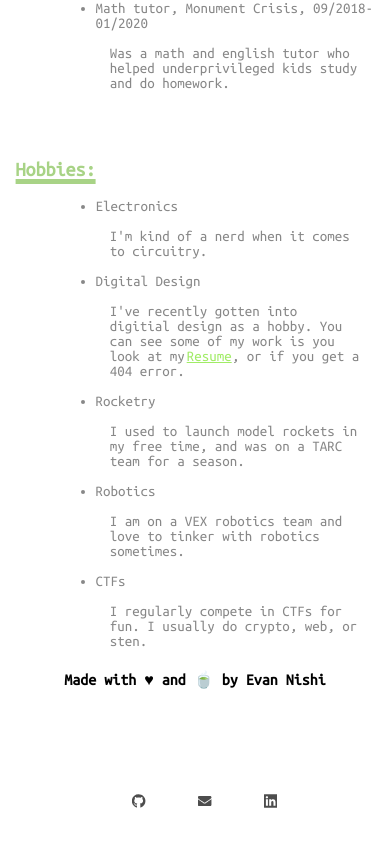
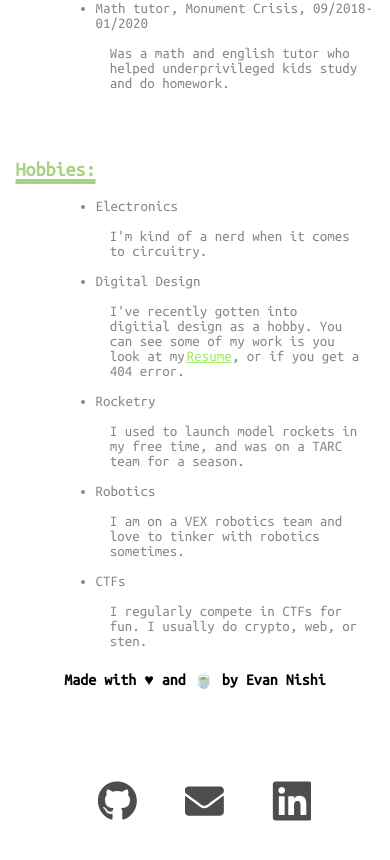
Before and after one commit to Evan-Nishi/personal-site-v2, a Next.js app: page / in a window 390 px wide. Shown: the part 2368-3228 px from the top of the page. Built offline with nearby package versions, Linux system fonts and the light colour scheme.

Commit message:
updated README and fixed ui bug

```diff
--- a/src/styles.css
+++ b/src/styles.css
@@ -61,8 +61,8 @@ img{
 .icon{
     width: 3.5%;
     transition: all 0.5s ease-in-out;
-    padding-right: 2%;
-    padding-left: 2%;
+    padding-right: 1.5%;
+    padding-left: 1.5%;
 }
 
 .icon:hover{
@@ -212,6 +212,8 @@ a{
         width: 30vw;
     }
     html {
+        max-width: 100vw;
+        overflow: hidden;
         width:100vw;
     }
     .container {
@@ -219,6 +221,11 @@ a{
         margin-left:4vw;
         margin-right:3vw;
     }
+
+    .icon{
+        width: 10vw;
+    }
+
     p{
         padding-left: 5%;
         font-size: 15px;
```
Also changed, not shown: 1 other file (tests, documents, lock files or other folders).
